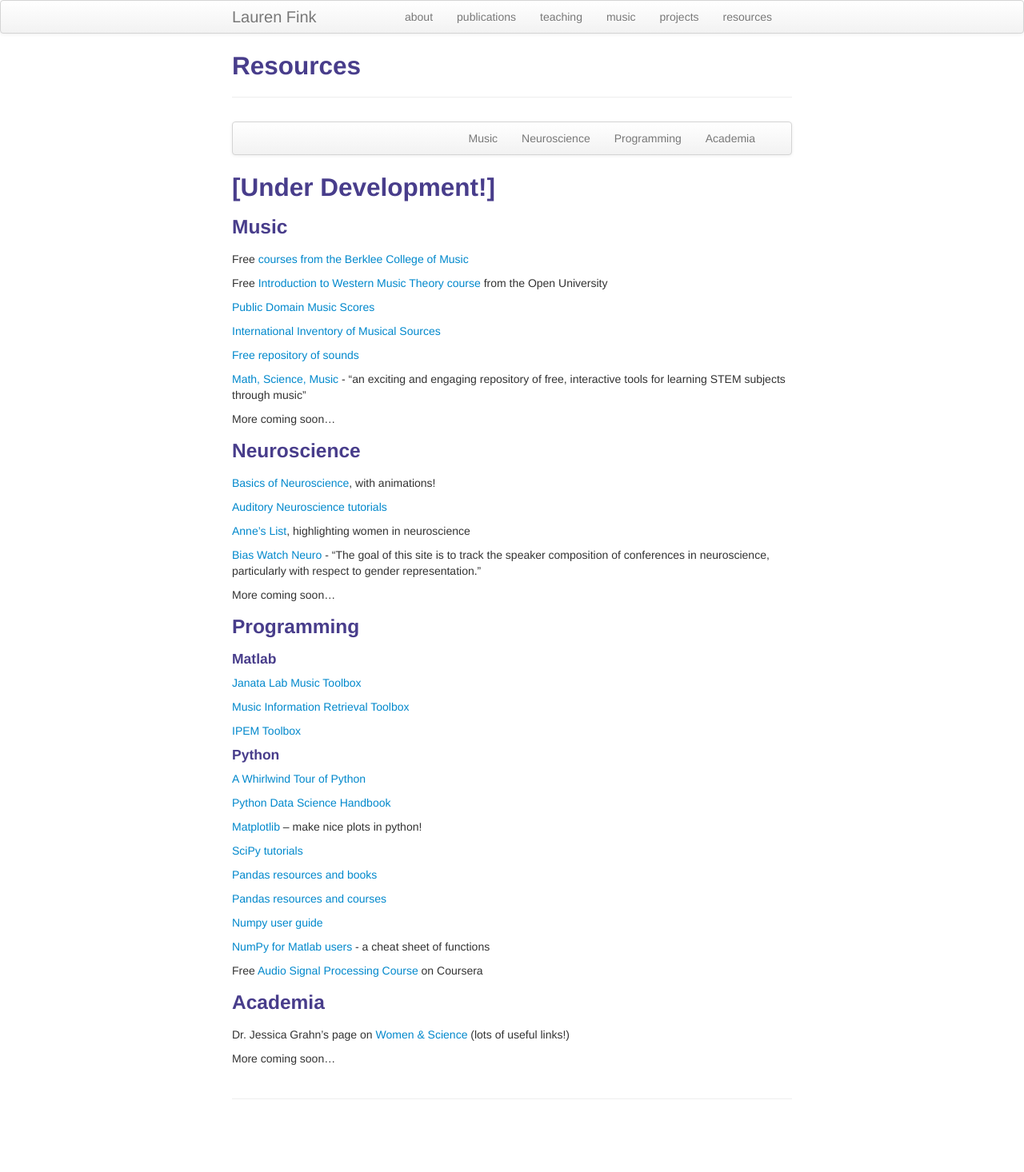
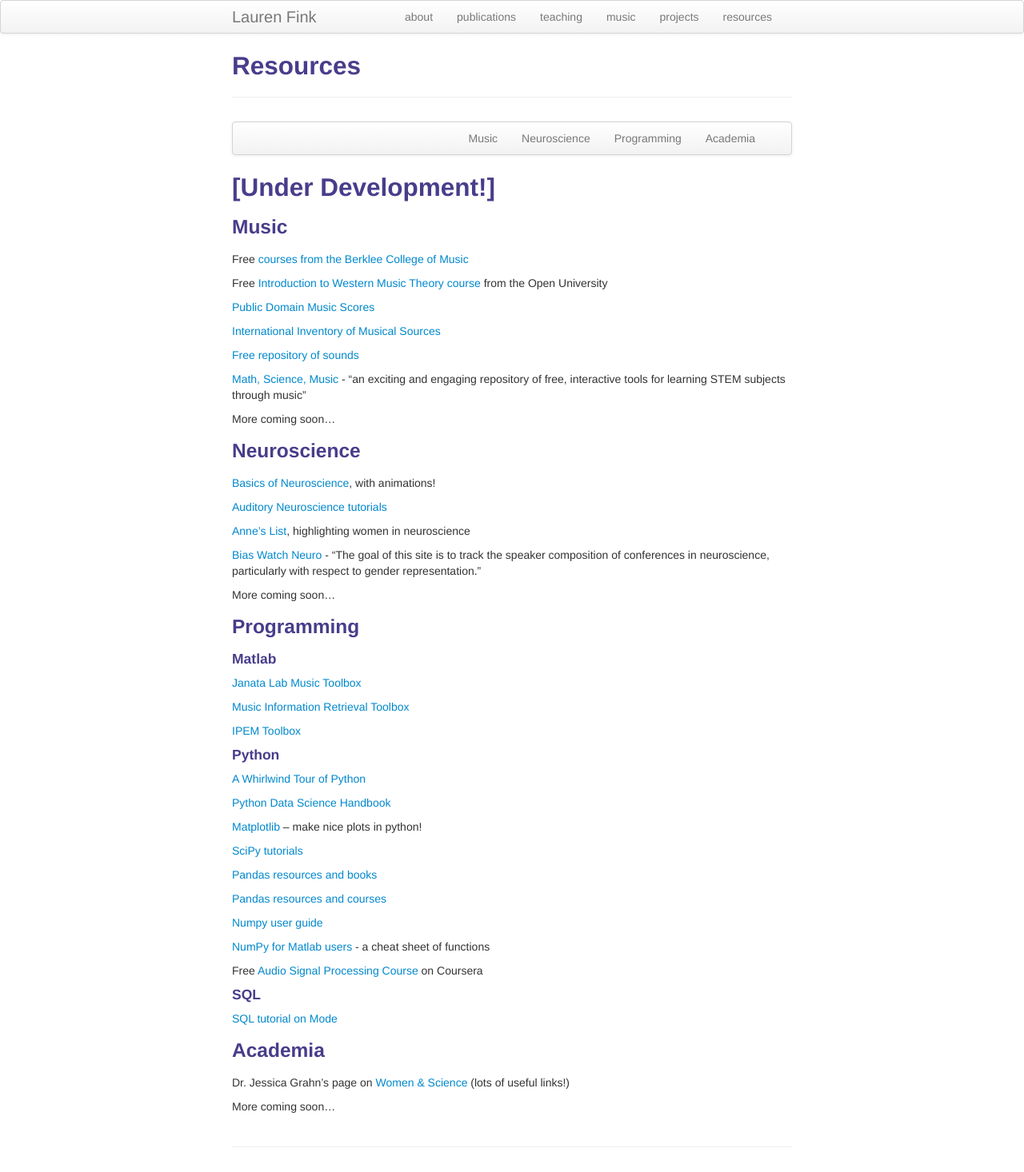
Before and after one commit to lkfink/lkfink.github.io, a Jekyll site: the page built from pages/resources.md, in a window 1280 px wide. Shown: the whole page at 80% size. Built offline with Jekyll 4.4.1, drawn with Linux system fonts in a browser that asks for light colours; before the commit the page ends 1406 px from its top, so only the background shows below that.

Commit message:
add sql resource

```diff
--- a/pages/resources.md
+++ b/pages/resources.md
@@ -83,7 +83,8 @@ More coming soon...
 
 Free [Audio Signal Processing Course](https://www.coursera.org/learn/audio-signal-processing){:target="_blank"} on Coursera
 
-
+#### SQL
+[SQL tutorial on Mode](https://community.modeanalytics.com/sql/tutorial/introduction-to-sql/){:target="_blank"}
 
 
 
```
